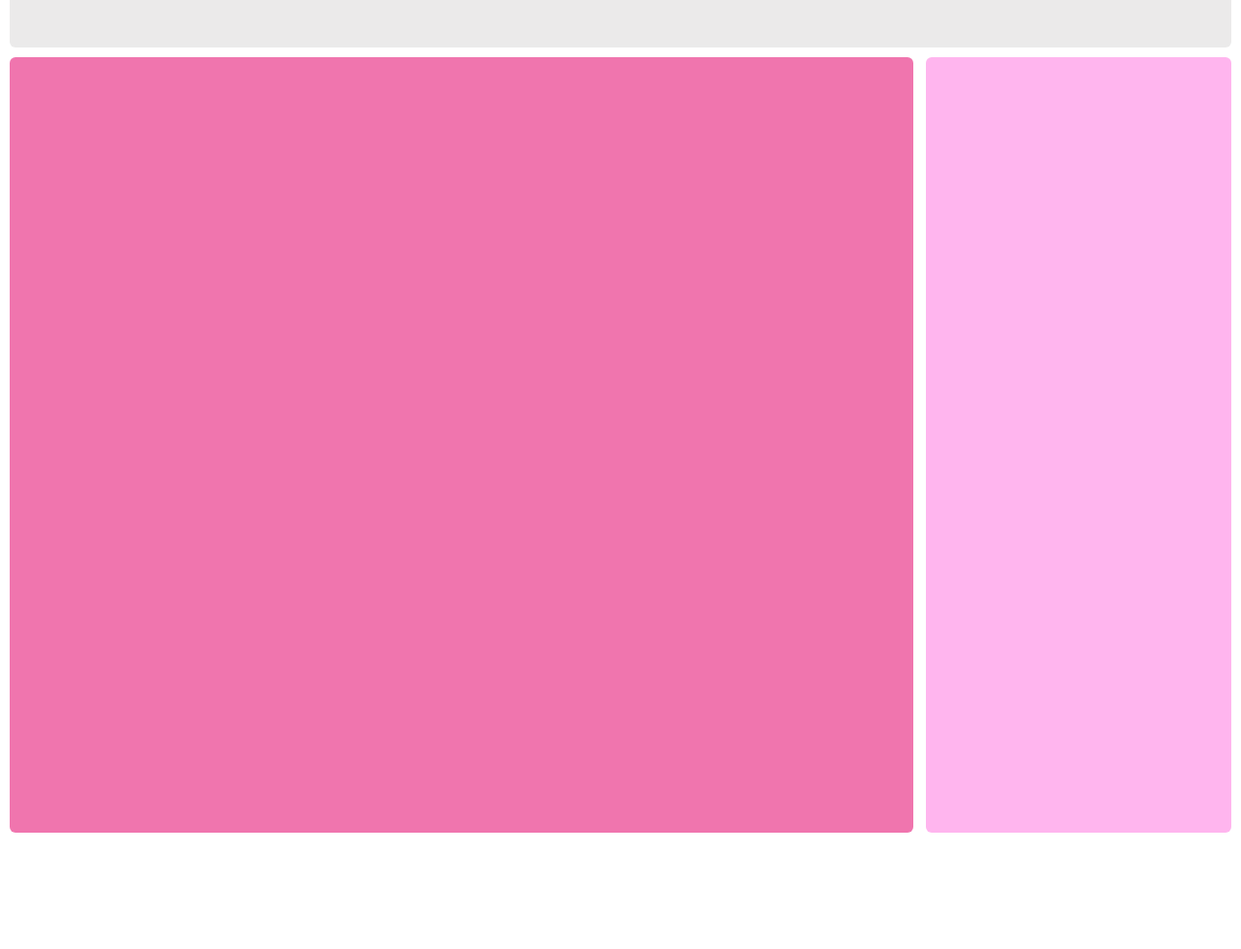
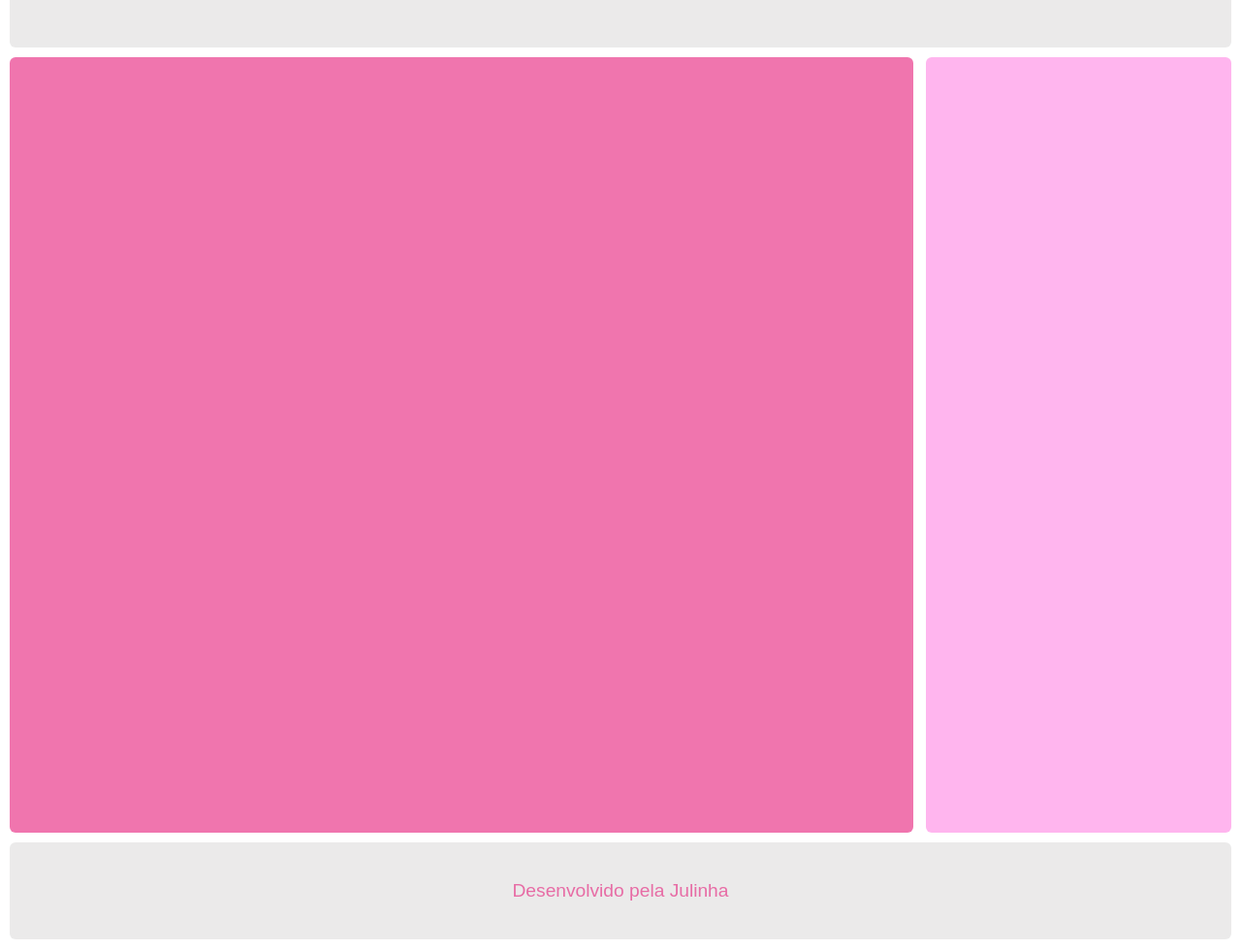
Before and after one commit to Julianeves01/aula_01_html, a plain HTML site: page index.html in a window 1280 px wide. Shown: the part 111-1090 px from the top of the page at 97% size. Before the commit the page ends 990 px from the top, so only its background shows below. Drawn offline with Linux system fonts and the light colour scheme; a web font is replaced by a local one.

Commit message:
feat: criação do footer

```diff
--- a/assets/styles.index.css
+++ b/assets/styles.index.css
@@ -52,3 +52,24 @@ aside {
     height: 100%;
     width: 25%;
 }
+
+footer {
+    background-color: rgba(235, 234, 234);
+    border-radius: 6px;
+    height: 100px;
+    display: flex;
+    flex-direction: column;
+    justify-content: center; /* vertical */
+    align-items: center; /* horizontal*/
+}
+
+footer p {
+    color:#e40d7191;
+    font-size: 1.2rem;
+}
+
+footer a {
+    color: #e40d7191;
+    text-decoration: none;
+    font-weight: 500;
+}
--- a/index.html
+++ b/index.html
@@ -17,5 +17,9 @@
     <main></main>
     <aside></aside>
 </div>
+
+<footer>
+    <p>Desenvolvido pela <a target="_blank" href="https://instagram.com/Julia.s.neves">Julinha</a></p>
+</footer>
 </body>
 </html>
```
